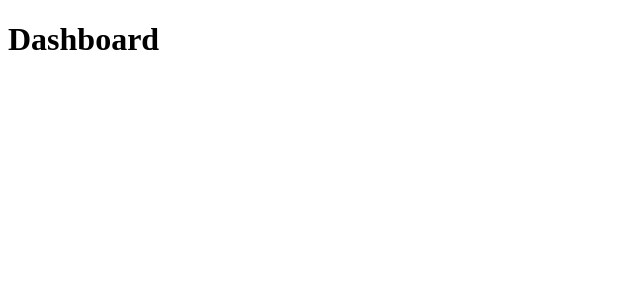
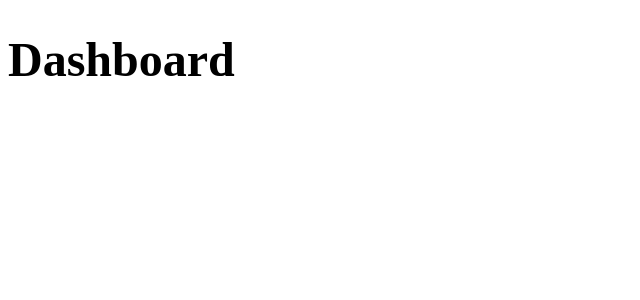
Before and after one commit to yvesnrb/githubexplorer, a React (Create React App) app: page / in a window 1280 px wide. Shown: the top 300 px of the page, without its empty margins (0-640 px from the left). Built offline with nearby package versions, Linux system fonts and the light colour scheme.

Commit message:
💄 Created Dashboard component styles

```diff
--- a/src/pages/Dashboard/index.tsx
+++ b/src/pages/Dashboard/index.tsx
@@ -1,7 +1,8 @@
 import React from 'react';
+import { Title } from './styles';
 
 const Dashboard: React.FC = () => {
-  return <h1>Dashboard</h1>;
+  return <Title>Dashboard</Title>;
 };
 
 export default Dashboard;
--- /dev/null
+++ b/src/pages/Dashboard/styles.ts
@@ -0,0 +1,6 @@
+import styled from 'styled-components';
+
+export const Title = styled.h1`
+  font-size: 48px;
+  font-weight: 700;
+`;
```
